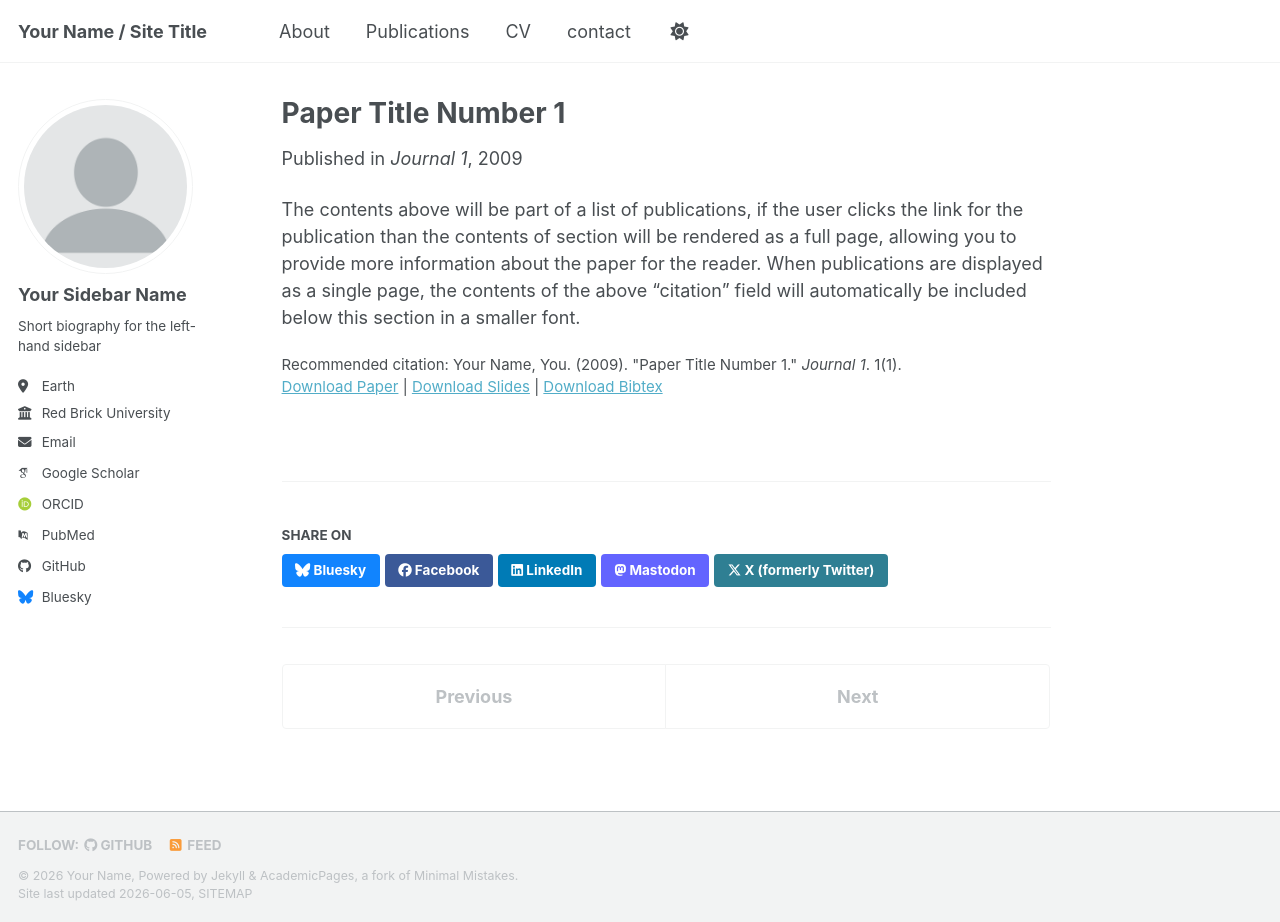
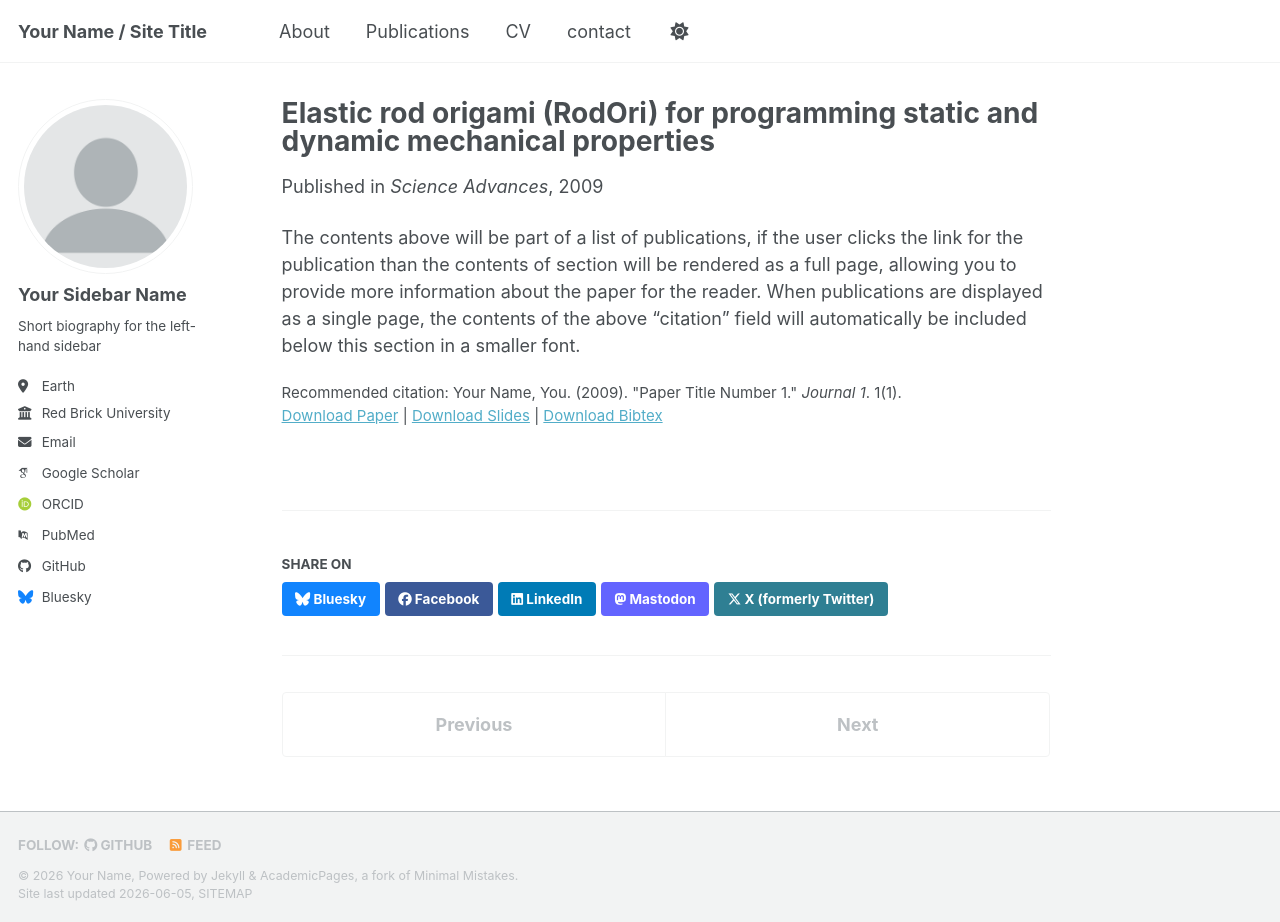
Before and after one commit to ZJU-LuLab/ZJU-LuLab.github.io, a Jekyll site: the page built from _publications/2009-10-01-paper-title-number-1.md, in a window 1280 px wide and 922 px high. Built offline with Jekyll 4.4.1, drawn with Linux system fonts in a browser that asks for light colours; some web fonts are replaced; a script bundle is joined from its source files by our own code; library files that are not in the unit come from our copies.

Commit message:
Update 2009-10-01-paper-title-number-1.md

```diff
--- a/_publications/2009-10-01-paper-title-number-1.md
+++ b/_publications/2009-10-01-paper-title-number-1.md
@@ -1,11 +1,11 @@
 ---
-title: "Paper Title Number 1"
+title: "Elastic rod origami (RodOri) for programming static and dynamic mechanical properties"
 collection: publications
 category: manuscripts
 permalink: /publication/2009-10-01-paper-title-number-1
 excerpt: 'This paper is about the number 1. The number 2 is left for future work.'
 date: 2009-10-01
-venue: 'Journal 1'
+venue: 'Science Advances'
 slidesurl: 'https://academicpages.github.io/files/slides1.pdf'
 paperurl: 'https://academicpages.github.io/files/paper1.pdf'
 bibtexurl: 'https://academicpages.github.io/files/bibtex1.bib'
```
